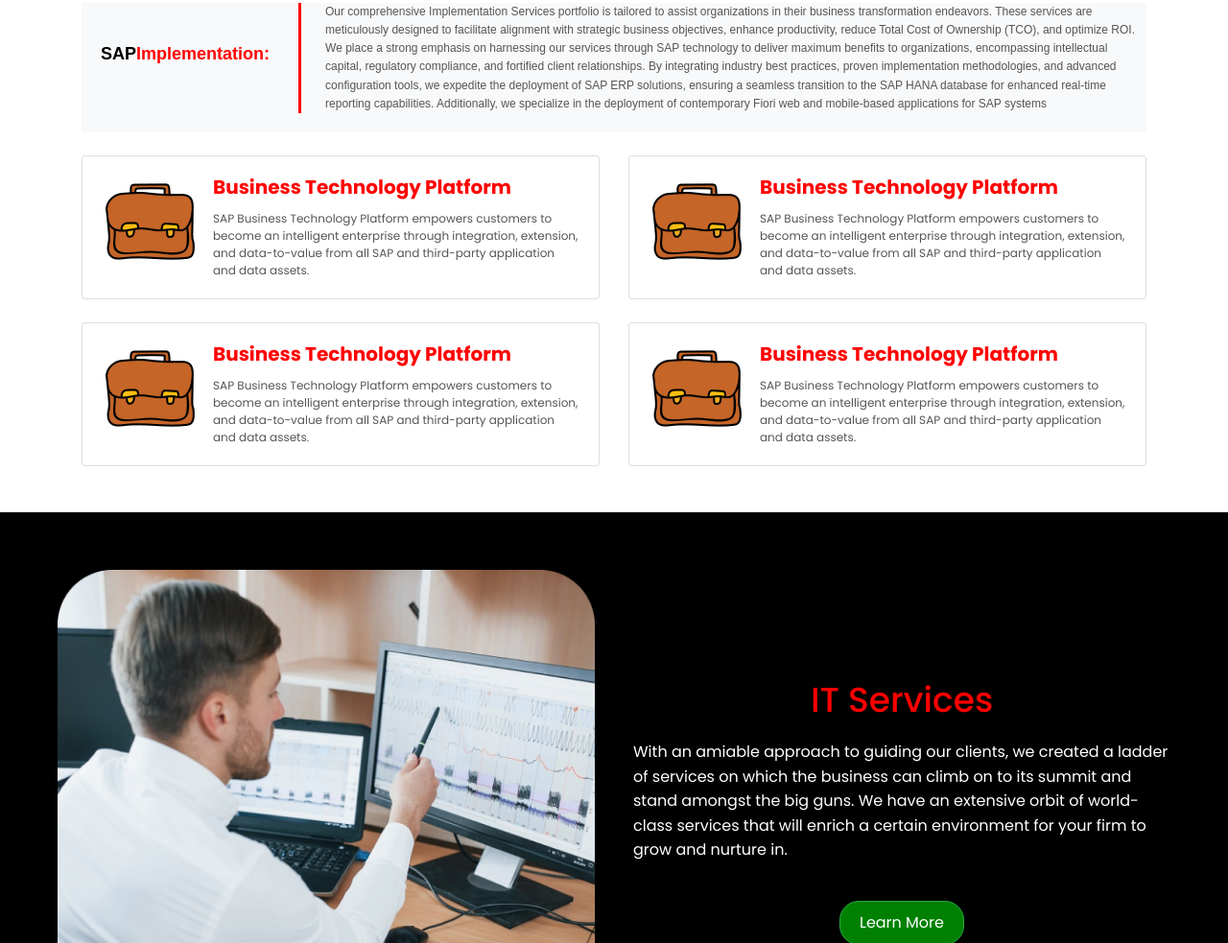
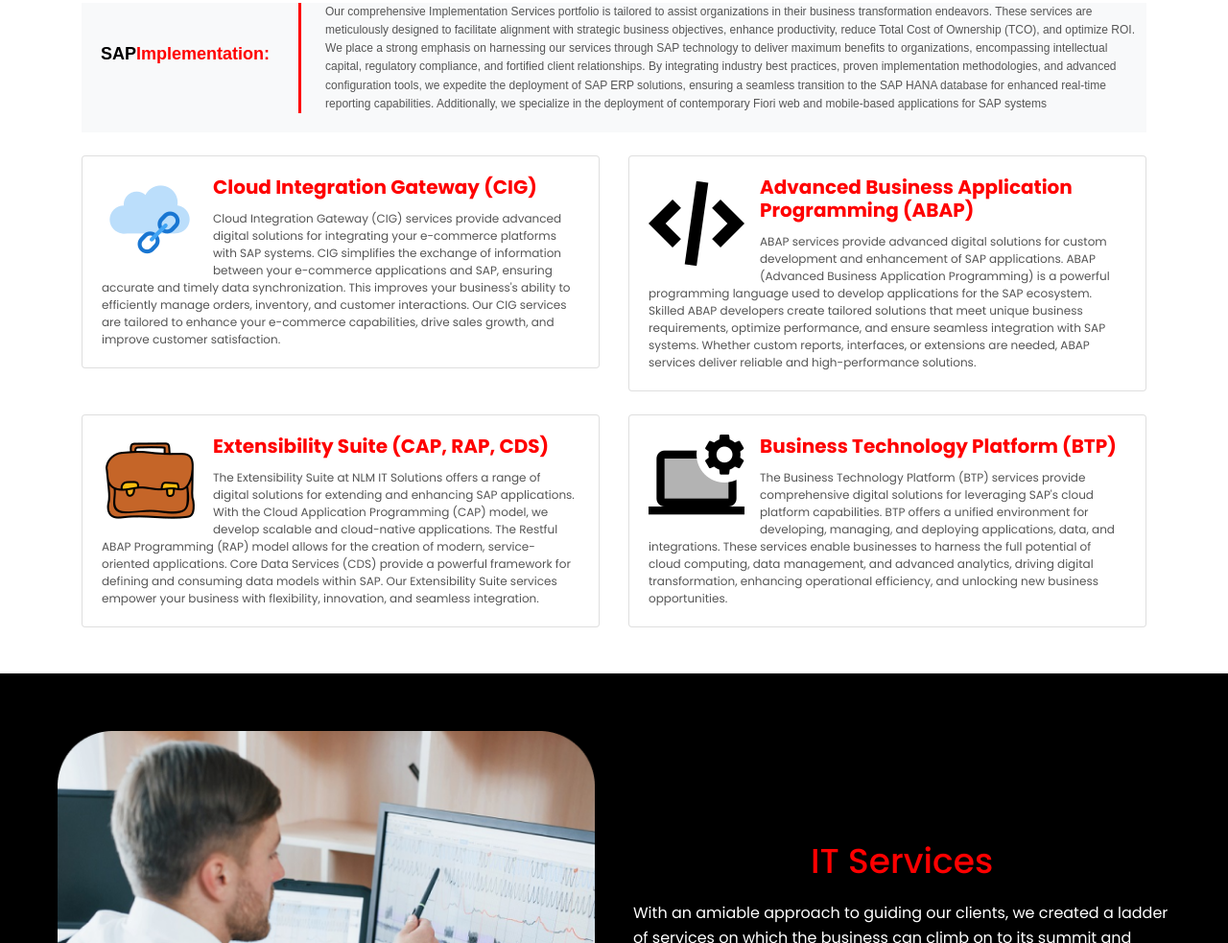
Before and after one commit to YAMRAAJ0/nlm, a plain HTML site: page index.html in a window 1280 px wide. Shown: the part 829-1812 px from the top of the page at 96% size. Drawn offline with nearby package versions, Linux system fonts and the light colour scheme.

Commit message:
Add files via upload

```diff
--- a/index.html
+++ b/index.html
@@ -164,18 +164,18 @@
             <div class="col-md-6 mb-4">
                 <div class="card card-hover animate__animated animate__fadeInLeft">
                     <section class="hidden left-slide"><div class="card-body">
-                        <img src="./image/Business.png" class="float-left mr-3" alt="Icon">
-                        <h5 class="card-title">Business Technology Platform</h5>
-                        <p class="card-text">SAP Business Technology Platform empowers customers to become an intelligent enterprise through integration, extension, and data-to-value from all SAP and third-party application and data assets.</p>
+                        <img src="./image/Cloud Link.png" class="float-left mr-3" alt="Icon">
+                        <h5 class="card-title">Cloud Integration Gateway (CIG)</h5>
+                        <p class="card-text">Cloud Integration Gateway (CIG) services provide advanced digital solutions for integrating your e-commerce platforms with SAP systems. CIG simplifies the exchange of information between your e-commerce applications and SAP, ensuring accurate and timely data synchronization. This improves your business's ability to efficiently manage orders, inventory, and customer interactions. Our CIG services are tailored to enhance your e-commerce capabilities, drive sales growth, and improve customer satisfaction.</p>
                     </div></section>
                 </div>
             </div>
             <div class="col-md-6 mb-4">
                 <div class="card card-hover animate__animated animate__fadeInRight">
                     <section class="hidden right-slide"> <div class="card-body">
-                        <img src="./image/Business.png" class="float-left mr-3" alt="Icon">
-                        <h5 class="card-title">Business Technology Platform</h5>
-                        <p class="card-text">SAP Business Technology Platform empowers customers to become an intelligent enterprise through integration, extension, and data-to-value from all SAP and third-party application and data assets.</p>
+                        <img src="./image/Code.png" class="float-left mr-3" alt="Icon">
+                        <h5 class="card-title">Advanced Business Application Programming (ABAP)</h5>
+                        <p class="card-text">ABAP services provide advanced digital solutions for custom development and enhancement of SAP applications. ABAP (Advanced Business Application Programming) is a powerful programming language used to develop applications for the SAP ecosystem. Skilled ABAP developers create tailored solutions that meet unique business requirements, optimize performance, and ensure seamless integration with SAP systems. Whether custom reports, interfaces, or extensions are needed, ABAP services deliver reliable and high-performance solutions.</p>
                     </div></section>
                 </div>
             </div>
@@ -183,17 +183,17 @@
                 <div class="card card-hover animate__animated animate__fadeInLeft">
                     <section class="hidden left-slide"> <div class="card-body">
                         <img src="./image/Business.png" class="float-left mr-3" alt="Icon">
-                        <h5 class="card-title">Business Technology Platform</h5>
-                        <p class="card-text">SAP Business Technology Platform empowers customers to become an intelligent enterprise through integration, extension, and data-to-value from all SAP and third-party application and data assets.</p>
+                        <h5 class="card-title">Extensibility Suite (CAP, RAP, CDS)</h5>
+                        <p class="card-text">The Extensibility Suite at NLM IT Solutions offers a range of digital solutions for extending and enhancing SAP applications. With the Cloud Application Programming (CAP) model, we develop scalable and cloud-native applications. The Restful ABAP Programming (RAP) model allows for the creation of modern, service-oriented applications. Core Data Services (CDS) provide a powerful framework for defining and consuming data models within SAP. Our Extensibility Suite services empower your business with flexibility, innovation, and seamless integration.</p>
                     </div></section>
                 </div>
             </div>
             <div class="col-md-6 mb-4">
                 <div class="card card-hover animate__animated animate__fadeInRight">
                     <section class="hidden right-slide"> <div class="card-body">
-                        <img src="./image/Business.png" class="float-left mr-3" alt="Icon">
-                        <h5 class="card-title">Business Technology Platform</h5>
-                        <p class="card-text">SAP Business Technology Platform empowers customers to become an intelligent enterprise through integration, extension, and data-to-value from all SAP and third-party application and data assets.</p>
+                        <img src="./image/Laptop Settings.png" class="float-left mr-3" alt="Icon">
+                        <h5 class="card-title">Business Technology Platform (BTP)</h5>
+                        <p class="card-text">The Business Technology Platform (BTP) services provide comprehensive digital solutions for leveraging SAP's cloud platform capabilities. BTP offers a unified environment for developing, managing, and deploying applications, data, and integrations. These services enable businesses to harness the full potential of cloud computing, data management, and advanced analytics, driving digital transformation, enhancing operational efficiency, and unlocking new business opportunities.</p>
                     </div></section>
                 </div>
             </div>
```
Also changed, not shown: image/Code.png (added), image/Laptop Settings.png (added), 1 other file.
